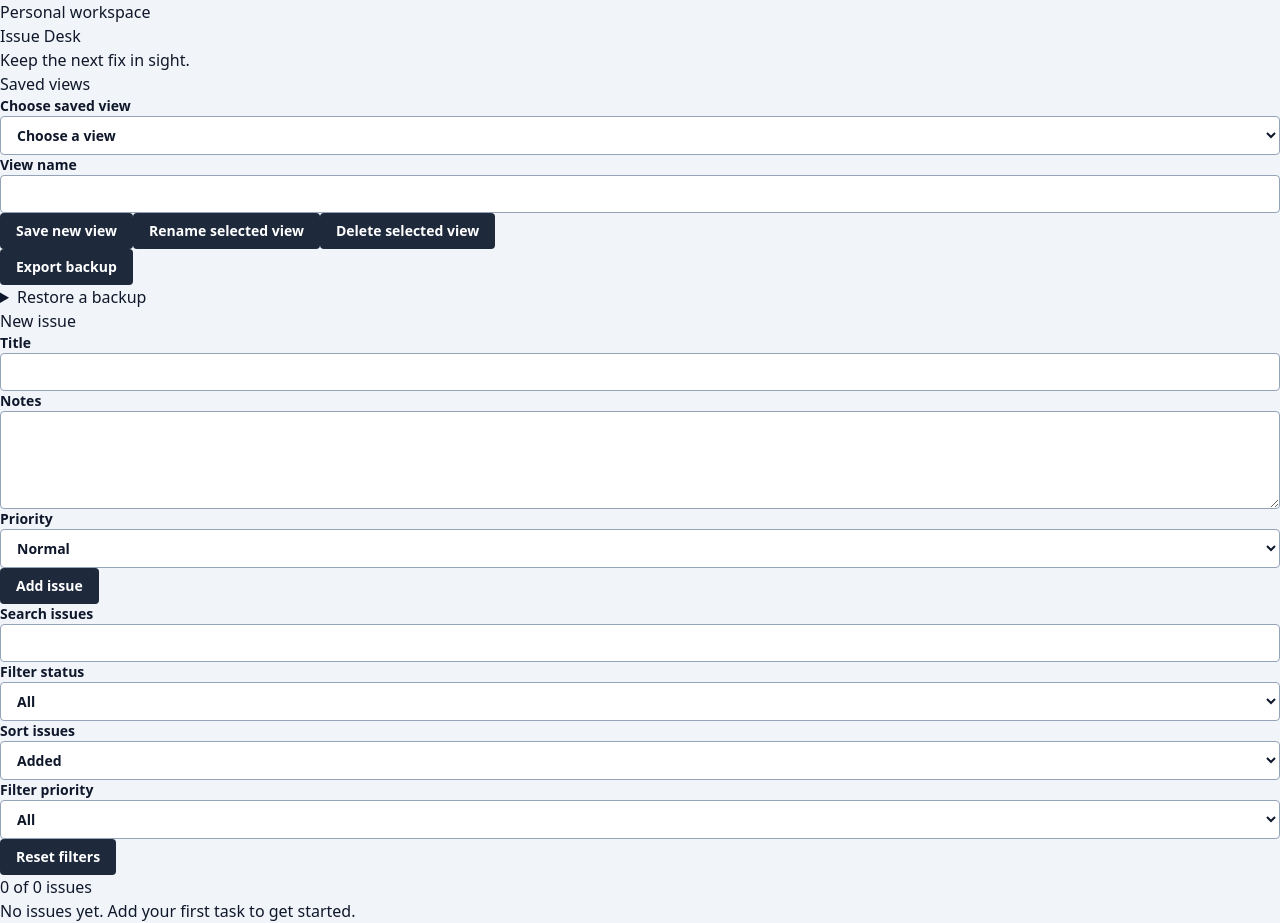
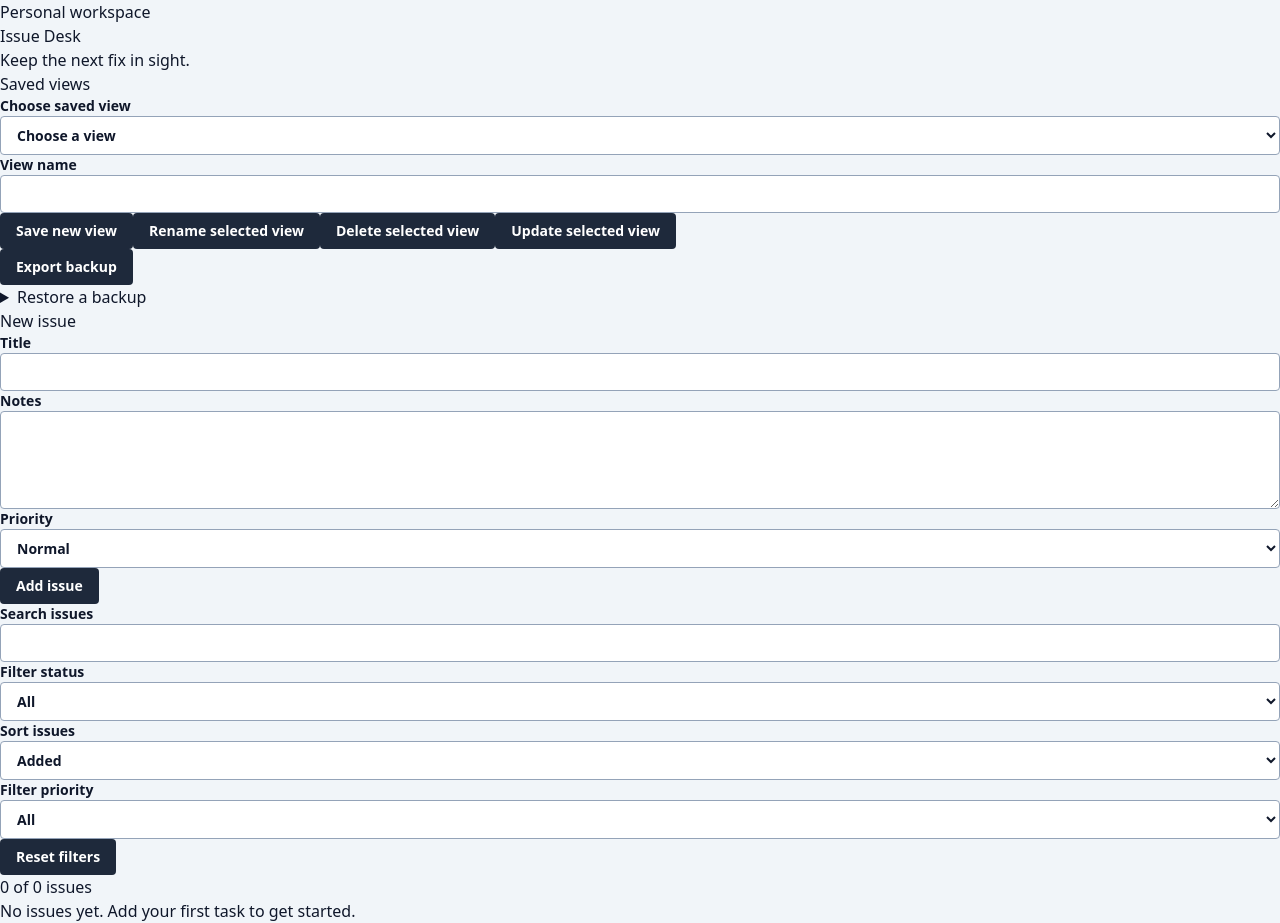
Before and after one commit to kirkduchesne/cairn, a React (Vite) app: page / in a window 1280 px wide. Built offline with nearby package versions, Linux system fonts and the light colour scheme.

Commit message:
feat: update the selected saved view

```diff
--- a/src/SavedViews.tsx
+++ b/src/SavedViews.tsx
@@ -44,6 +44,7 @@ export function SavedViews({ query, onApply }: { query: Query; onApply: (query:
         if (!window.confirm('Delete this saved view? Issues will remain unchanged.')) return;
         if (save(views.filter(view => view.id !== selected))) setSelected('');
       }}>Delete selected view</button>
+      <button type="button" disabled={!selected || !changed} onClick={() => save(views.map(view => view.id === selected ? { ...view, query } : view))}>Update selected view</button>
     </fieldset>
     {changed && <p>Current filters differ from the selected view.</p>}
     <p role="status">{message}</p>
```
